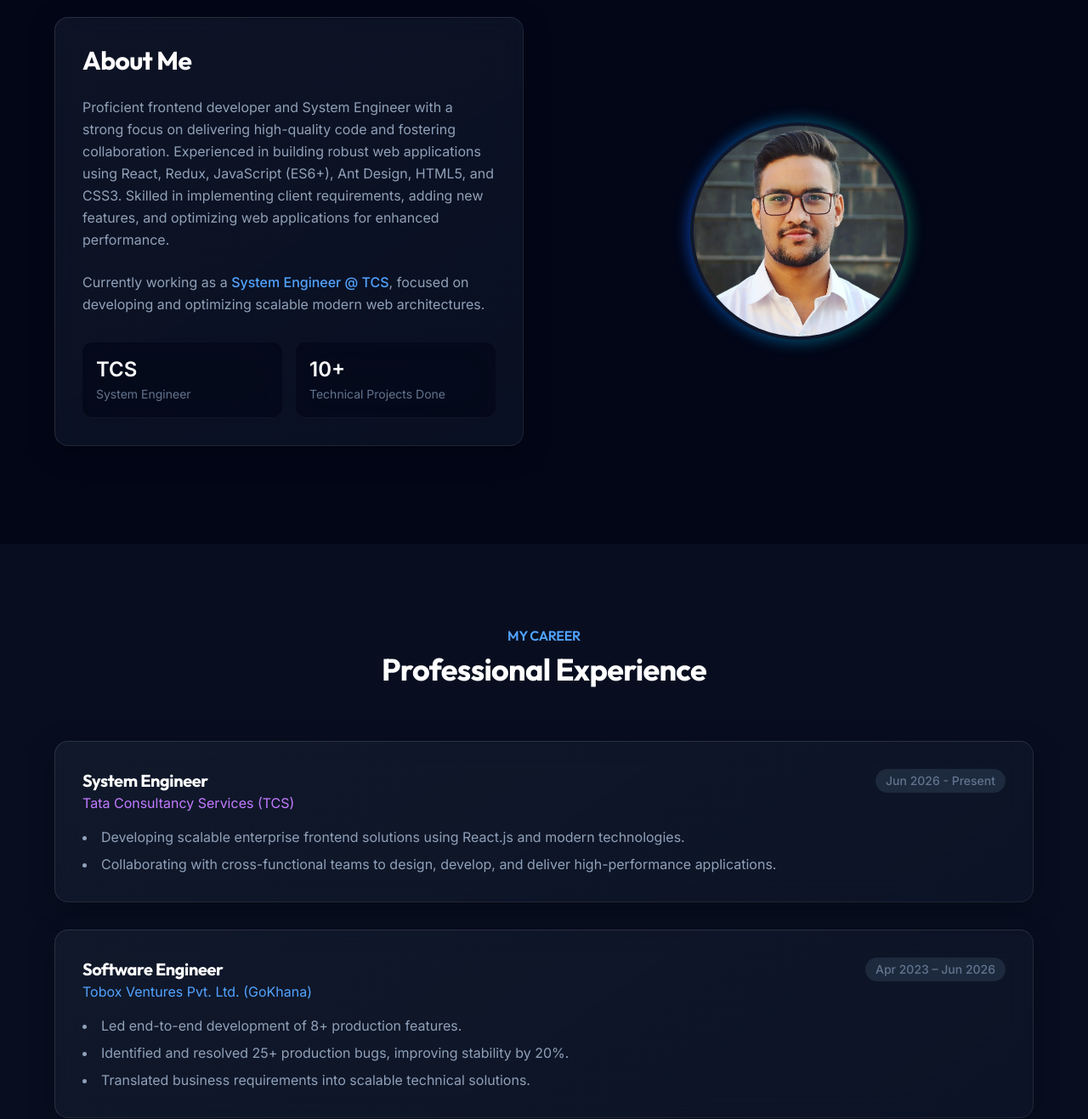
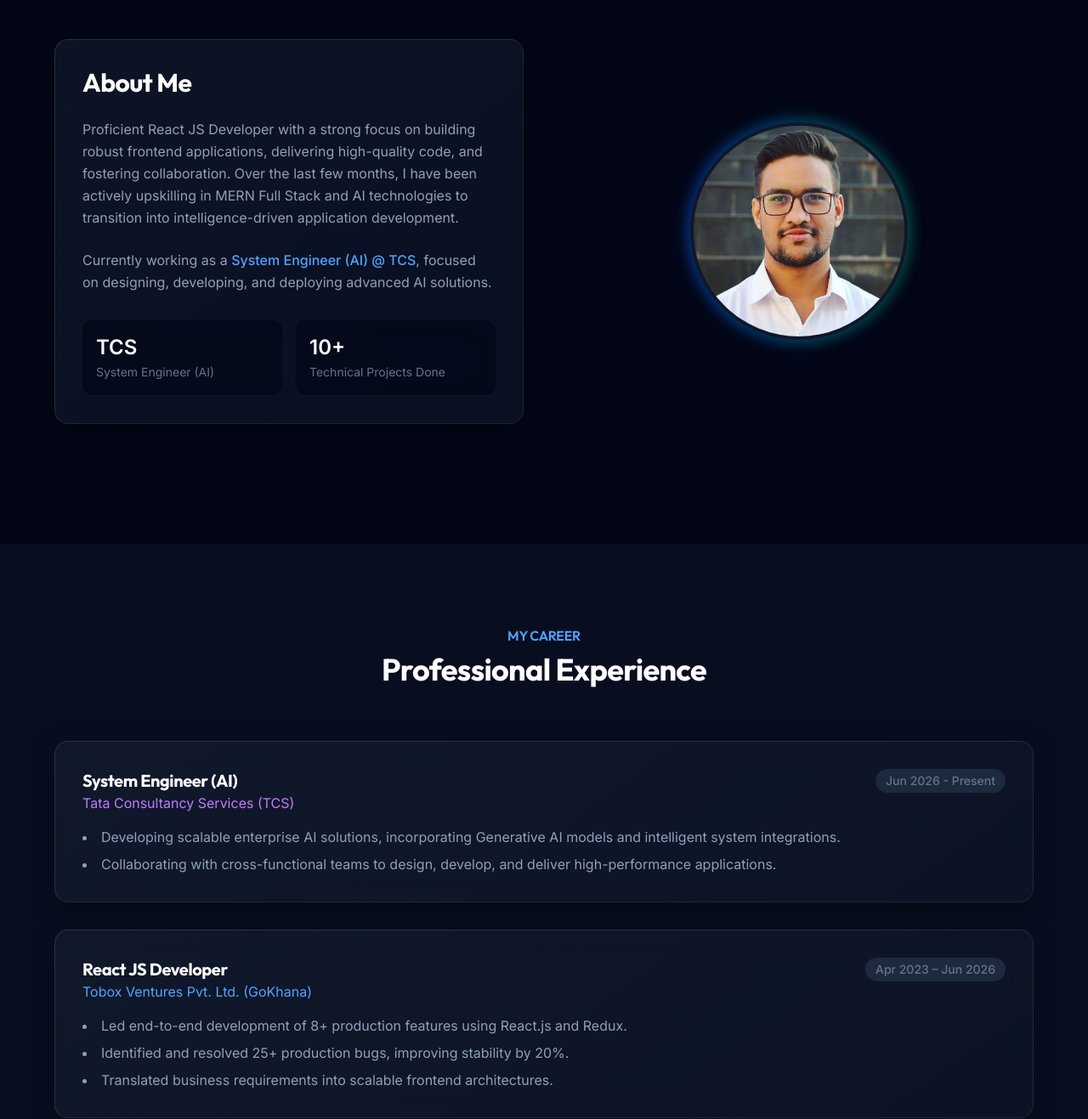
Before and after one commit to hemantpatil3006/portfolio_website, a website: page src/index.html in a window 1280 px wide. Shown: the part 960-2277 px from the top of the page at 85% size. Drawn offline with nearby package versions, Linux system fonts and the light colour scheme.

Commit message:
Update TCS role to System Engineer (AI) and previous role to React JS Developer

```diff
--- a/src/index.html
+++ b/src/index.html
@@ -151,7 +151,7 @@
           <span class="relative flex h-2.5 w-2.5">
             <span class="relative inline-flex rounded-full h-2.5 w-2.5 bg-blue-500"></span>
           </span>
-          System Engineer @ TCS
+          System Engineer (AI) @ TCS
         </div>
 
         <h1
@@ -163,7 +163,7 @@
         </h1>
 
         <h2 class="text-2xl md:text-3xl font-medium mb-6 text-slate-300">
-          Hi, I'm Hemant Patil, a <span class="text-blue-400 font-bold">React & Frontend Engineer</span>
+          Hi, I'm Hemant Patil, a <span class="text-blue-400 font-bold">React JS & AI Engineer</span>
         </h2>
 
         <p class="text-lg md:text-xl text-slate-400 mb-12 max-w-4xl mx-auto leading-relaxed px-2 sm:px-0">
@@ -198,18 +198,15 @@
         <div class="order-2 md:order-1 glass-card p-8 rounded-2xl" data-aos="fade-right" data-aos-delay="200">
           <h2 class="text-3xl font-bold mb-6 text-white">About Me</h2>
           <p class="text-slate-400 mb-6 leading-relaxed">
-            Proficient frontend developer and System Engineer with a strong focus on delivering high-quality code and fostering
-            collaboration. Experienced in building robust web applications using React, Redux, JavaScript (ES6+),
-            Ant Design, HTML5, and CSS3. Skilled in implementing client requirements, adding new features, and optimizing
-            web applications for enhanced performance.
+            Proficient React JS Developer with a strong focus on building robust frontend applications, delivering high-quality code, and fostering collaboration. Over the last few months, I have been actively upskilling in MERN Full Stack and AI technologies to transition into intelligence-driven application development.
           </p>
           <p class="text-slate-400 leading-relaxed mb-8">
-            Currently working as a <span class="text-blue-400 font-medium">System Engineer @ TCS</span>, focused on developing and optimizing scalable modern web architectures.
+            Currently working as a <span class="text-blue-400 font-medium">System Engineer (AI) @ TCS</span>, focused on designing, developing, and deploying advanced AI solutions.
           </p>
           <div class="grid grid-cols-2 gap-4">
             <div class="p-4 glass rounded-xl">
               <span class="block text-2xl font-bold text-white">TCS</span>
-              <span class="text-sm text-slate-500">System Engineer</span>
+              <span class="text-sm text-slate-500">System Engineer (AI)</span>
             </div>
             <div class="p-4 glass rounded-xl">
               <span class="block text-2xl font-bold text-white">10+</span>
@@ -246,7 +243,7 @@
           <div class="glass-card p-8 rounded-2xl border-l-4 border-purple-600" data-aos="fade-right" data-aos-delay="50">
             <div class="flex flex-wrap justify-between items-start mb-4">
               <div>
-                <h4 class="text-xl font-bold text-white">System Engineer</h4>
+                <h4 class="text-xl font-bold text-white">System Engineer (AI)</h4>
                 <p class="text-purple-400">Tata Consultancy Services (TCS)</p>
               </div>
               <span class="text-sm text-slate-500 font-medium bg-slate-800 px-3 py-1 rounded-full mt-2 md:mt-0">Jun 2026
@@ -254,7 +251,7 @@
                 Present</span>
             </div>
             <ul class="list-disc list-inside text-slate-400 space-y-2">
-              <li>Developing scalable enterprise frontend solutions using React.js and modern technologies.</li>
+              <li>Developing scalable enterprise AI solutions, incorporating Generative AI models and intelligent system integrations.</li>
               <li>Collaborating with cross-functional teams to design, develop, and deliver high-performance applications.</li>
             </ul>
           </div>
@@ -263,7 +260,7 @@
           <div class="glass-card p-8 rounded-2xl border-l-4 border-blue-500" data-aos="fade-right" data-aos-delay="100">
             <div class="flex flex-wrap justify-between items-start mb-4">
               <div>
-                <h4 class="text-xl font-bold text-white">Software Engineer</h4>
+                <h4 class="text-xl font-bold text-white">React JS Developer</h4>
                 <p class="text-blue-400">Tobox Ventures Pvt. Ltd. (GoKhana)</p>
               </div>
               <span class="text-sm text-slate-500 font-medium bg-slate-800 px-3 py-1 rounded-full mt-2 md:mt-0">Apr 2023
@@ -271,9 +268,9 @@
                 Jun 2026</span>
             </div>
             <ul class="list-disc list-inside text-slate-400 space-y-2">
-              <li>Led end-to-end development of 8+ production features.</li>
+              <li>Led end-to-end development of 8+ production features using React.js and Redux.</li>
               <li>Identified and resolved 25+ production bugs, improving stability by 20%.</li>
-              <li>Translated business requirements into scalable technical solutions.</li>
+              <li>Translated business requirements into scalable frontend architectures.</li>
             </ul>
           </div>
 
```
